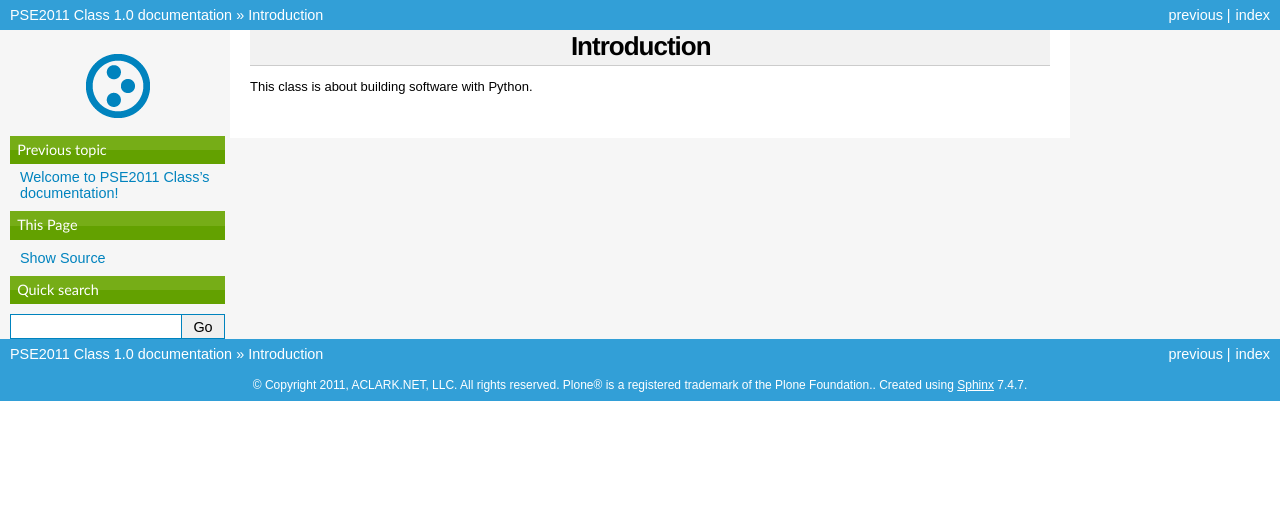
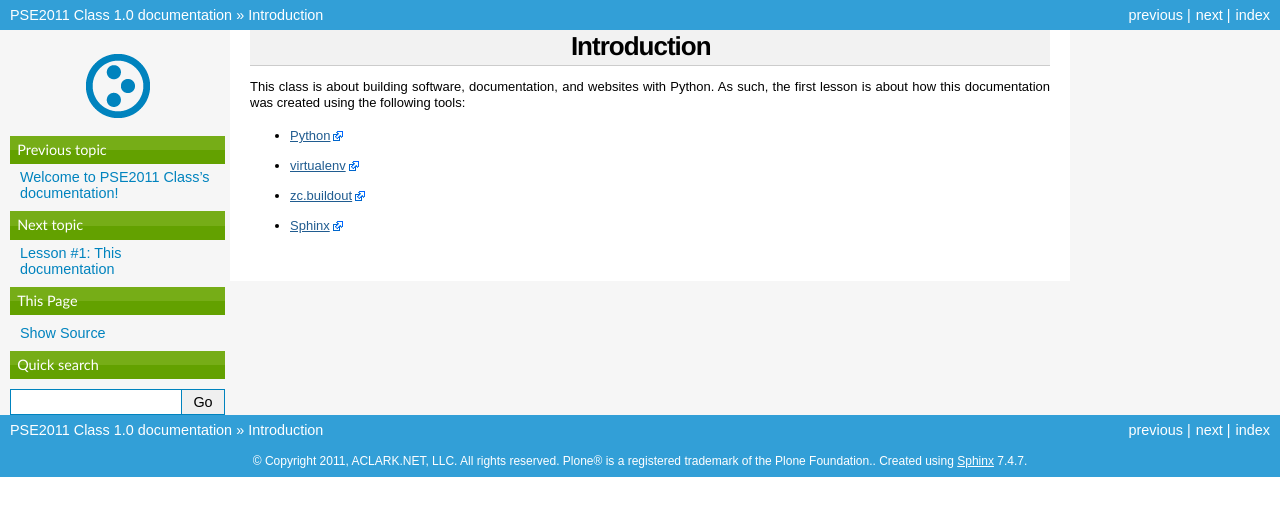
Before and after one commit to aclark4life/PSE2011, a Sphinx documentation site: the page built from pse2011/docs/intro.rst, in a window 1280 px wide. Shown: the top 516 px of the page. Built offline with Sphinx 7.4.7, drawn with Linux system fonts in a browser that asks for light colours.

Commit message:
Add intro

```diff
--- /dev/null
+++ b/pse2011/docs/1.rst
@@ -0,0 +1,3 @@
+
+Lesson #1: This documentation
+=============================
--- a/pse2011/docs/index.rst
+++ b/pse2011/docs/index.rst
@@ -12,6 +12,7 @@ Contents:
    :maxdepth: 2
 
    intro
+   1
 
 
 Indices and tables
--- a/pse2011/docs/intro.rst
+++ b/pse2011/docs/intro.rst
@@ -1,4 +1,14 @@
 Introduction
 ============
 
-This class is about building software with Python.
+This class is about building software, documentation, and websites with Python. As such, the first lesson is about how this documentation was created using the following tools:
+
+* `Python`_
+* `virtualenv`_
+* `zc.buildout`_
+* `Sphinx`_
+
+.. _`Python`: http://python.org
+.. _`virtualenv`: http://pypi.python.org/pypi/virtualenv
+.. _`zc.buildout`: http://pypi.python.org/pypi/zc.buildout/1.5.2
+.. _`Sphinx`: http://pypi.python.org/pypi/Sphinx
```
